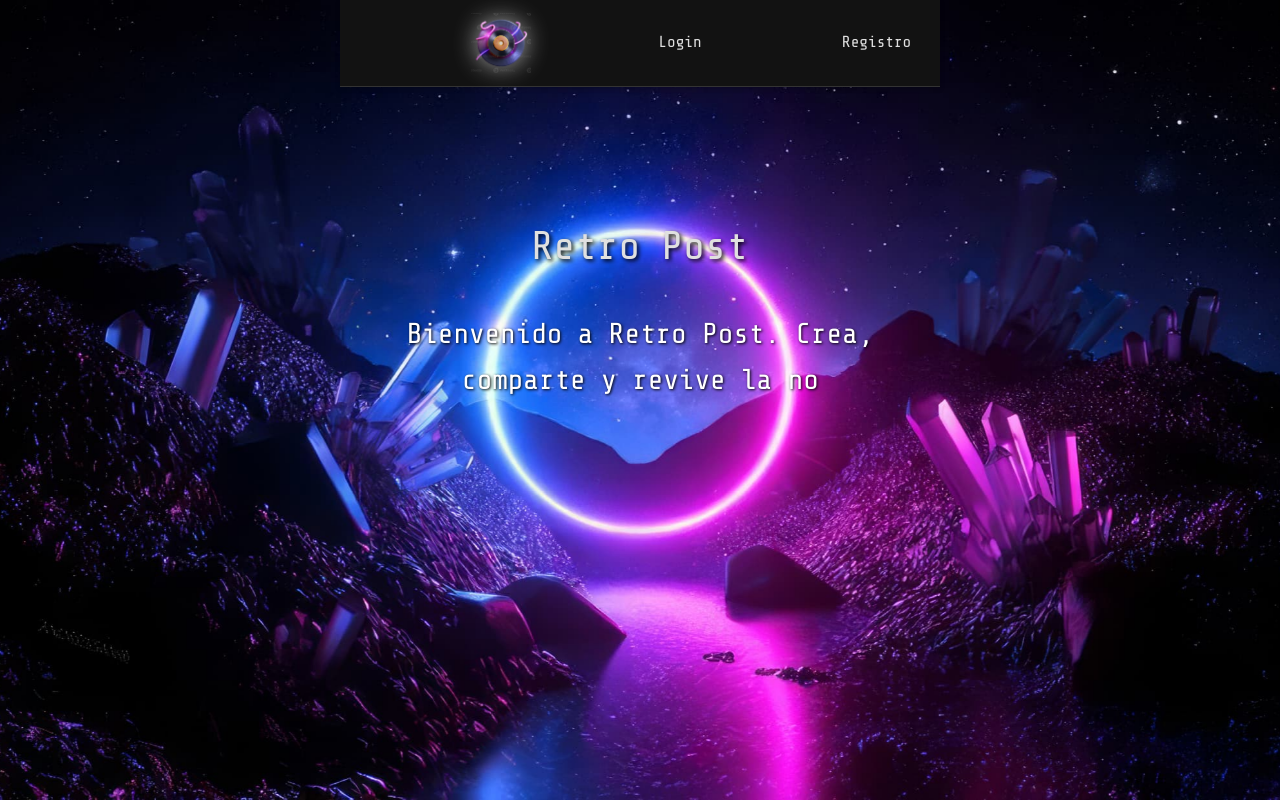
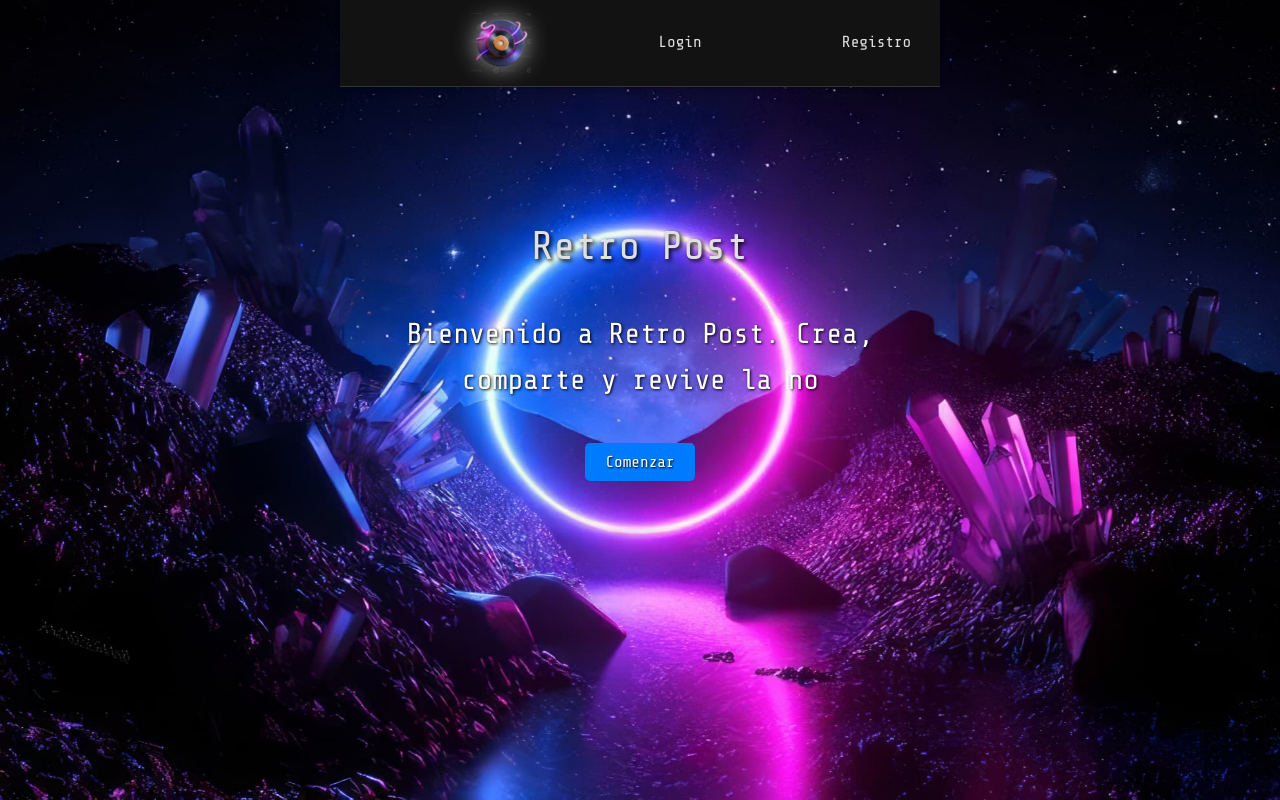
Before and after one commit to RubenSans82/blog-frontend, a React (Vite) app: page / in a window 1280 px wide. Built offline with nearby package versions, Linux system fonts and the light colour scheme.

Commit message:
boton landing

```diff
--- a/src/App.jsx
+++ b/src/App.jsx
@@ -60,7 +60,7 @@ function App() {
 
   return (
     <>
-      {showGlitch && (
+      {showGlitch && !['/', '/login', '/register', '/landing'].includes(location.pathname) && (
         <div className="glitch-overlay glitch-fade">
           {[...Array(64)].map((_, i) => (
             <div key={i} className="glitch-line" style={{ top: `${i * 1.5625}%` }}></div>
--- a/src/pages/LandingPage.jsx
+++ b/src/pages/LandingPage.jsx
@@ -1,7 +1,9 @@
 import React from 'react';
+import { useNavigate } from 'react-router-dom'; // Importar useNavigate
 import Typewriter from '../components/Typewriter'; // Importamos el componente Typewriter
 
 function LandingPage() {
+  const navigate = useNavigate(); // Hook para la navegación
   const welcomeText = "Bienvenido a Retro Post. Crea, comparte y revive la nostalgia.";
 
   return (
@@ -29,14 +31,13 @@ function LandingPage() {
           minHeight: '100px' // Para evitar saltos de layout mientras escribe
         }}
       />
-      {/* Podrías añadir un botón o enlace aquí si lo deseas, por ejemplo:
+      {/* Podrías añadir un botón o enlace aquí si lo deseas, por ejemplo: */}
       <button
         onClick={() => navigate('/login')}
-        style={{ marginTop: '2rem', padding: '10px 20px', fontSize: '1em' }}
+        style={{ marginTop: '2rem', padding: '10px 20px', fontSize: '1em', cursor: 'pointer', backgroundColor: '#007bff', color: 'white', border: 'none', borderRadius: '5px', textShadow: '1px 1px 2px #000' }}
       >
         Comenzar
       </button>
-      */}
     </div>
   );
 }
```
